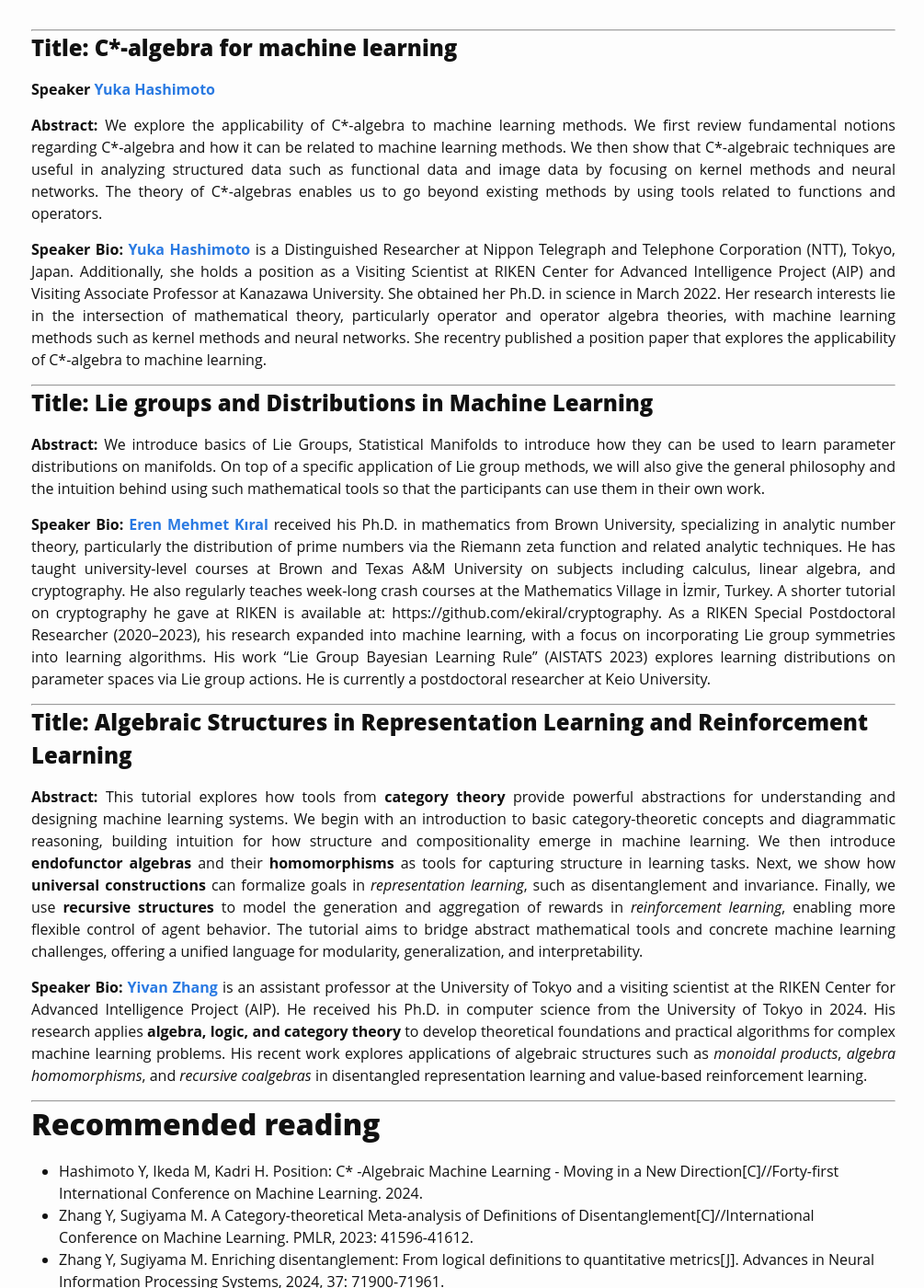
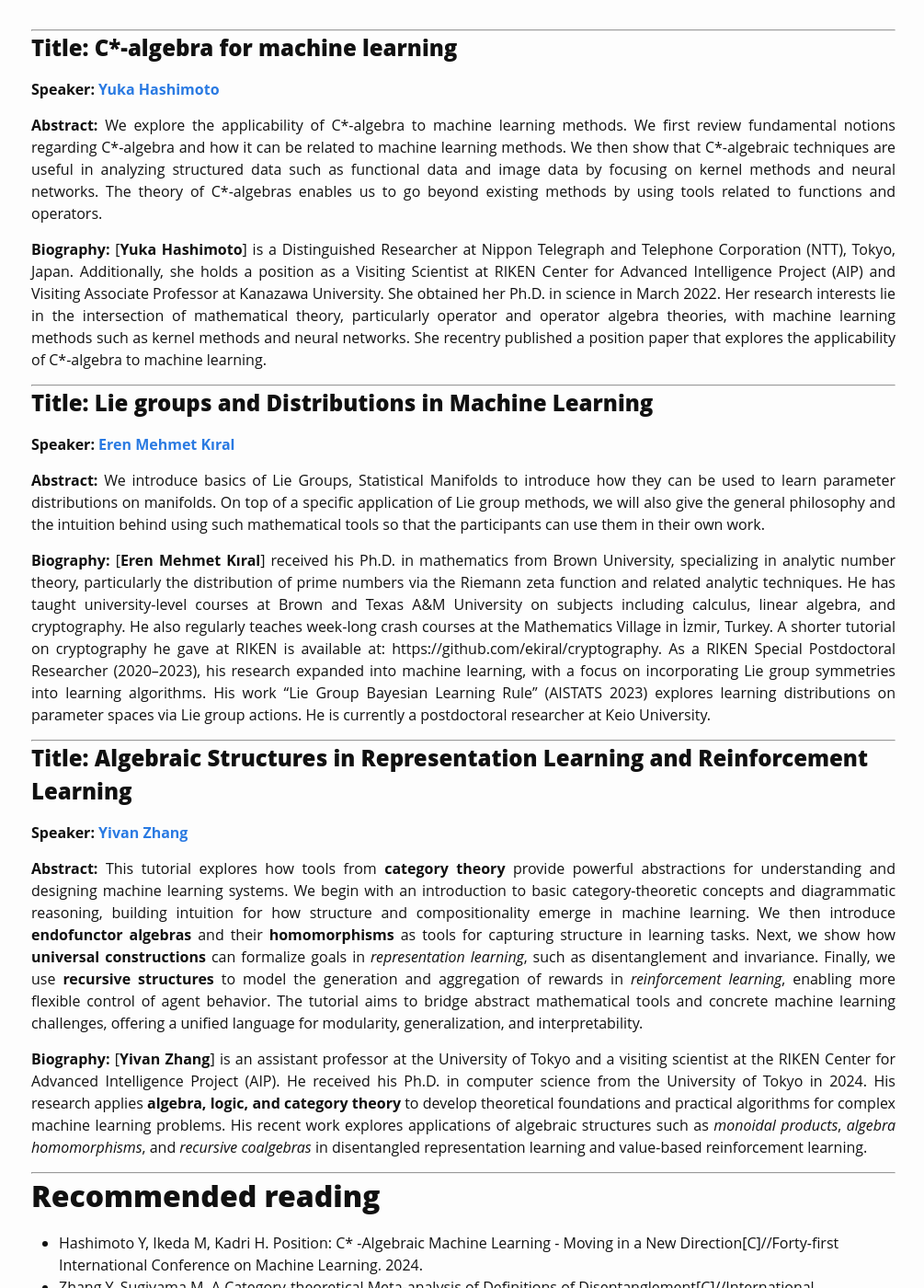
Before and after one commit to Algebra4AI/Algebra4AI.github.io, a Jekyll site: the page built from index.md, in a window 1280 px wide and 1400 px high, scrolled down 2006 px. Shown: the whole window at 92% size, without its empty margins (136-1141 px from the left). Built offline with Jekyll 4.4.1, drawn with Linux system fonts in a browser that asks for light colours; some web fonts are replaced.

Commit message:
Update index.md

```diff
--- a/index.md
+++ b/index.md
@@ -106,27 +106,31 @@ TBD
 
 ## Title: C*-algebra for machine learning
 
-**Speaker** [**Yuka Hashimoto**](https://www.rd.ntt/e/organization/researcher/special/s_083.html)
+**Speaker:** [**Yuka Hashimoto**](https://www.rd.ntt/e/organization/researcher/special/s_083.html)
 
 **Abstract:** We explore the applicability of C\*-algebra to machine learning methods. We first review fundamental notions regarding C\*-algebra and how it can be related to machine learning methods. We then show that C*-algebraic techniques are useful in analyzing structured data such as functional data and image data by focusing on kernel methods and neural networks. The theory of C\*-algebras enables us to go beyond existing methods by using tools related to functions and operators.
 
-**Speaker Bio:** [**Yuka Hashimoto**](https://www.rd.ntt/e/organization/researcher/special/s_083.html) is a Distinguished Researcher at Nippon Telegraph and Telephone Corporation (NTT), Tokyo, Japan. Additionally, she holds a position as a Visiting Scientist at RIKEN Center for Advanced Intelligence Project (AIP) and Visiting Associate Professor at Kanazawa University. She obtained her Ph.D. in science in March 2022. Her research interests lie in the intersection of mathematical theory, particularly operator and operator algebra theories, with machine learning methods such as kernel methods and neural networks. She recentry published a position paper that explores the applicability of C*-algebra to machine learning.
+**Biography:** [**Yuka Hashimoto**] is a Distinguished Researcher at Nippon Telegraph and Telephone Corporation (NTT), Tokyo, Japan. Additionally, she holds a position as a Visiting Scientist at RIKEN Center for Advanced Intelligence Project (AIP) and Visiting Associate Professor at Kanazawa University. She obtained her Ph.D. in science in March 2022. Her research interests lie in the intersection of mathematical theory, particularly operator and operator algebra theories, with machine learning methods such as kernel methods and neural networks. She recentry published a position paper that explores the applicability of C*-algebra to machine learning.
 
 ---
 
 ## Title: Lie groups and Distributions in Machine Learning
 
+**Speaker:** [**Eren Mehmet Kıral**](https://ekiral.github.io)
+
 **Abstract:**  We introduce basics of Lie Groups, Statistical Manifolds to introduce how they can be used to learn parameter distributions on manifolds. On top of a specific application of Lie group methods, we will also give the general philosophy and the intuition behind using such mathematical tools so that the participants can use them in their own work.
 
-**Speaker Bio:** [**Eren Mehmet Kıral**](https://ekiral.github.io) received his Ph.D. in mathematics from Brown University, specializing in analytic number theory, particularly the distribution of prime numbers via the Riemann zeta function and related analytic techniques. He has taught university-level courses at Brown and Texas A&M University on subjects including calculus, linear algebra, and cryptography. He also regularly teaches week-long crash courses at the Mathematics Village in İzmir, Turkey. A shorter tutorial on cryptography he gave at RIKEN is available at: https://github.com/ekiral/cryptography. As a RIKEN Special Postdoctoral Researcher (2020--2023), his research expanded into machine learning, with a focus on incorporating Lie group symmetries into learning algorithms. His work “Lie Group Bayesian Learning Rule” (AISTATS 2023) explores learning distributions on parameter spaces via Lie group actions. He is currently a postdoctoral researcher at Keio University.
+**Biography:** [**Eren Mehmet Kıral**] received his Ph.D. in mathematics from Brown University, specializing in analytic number theory, particularly the distribution of prime numbers via the Riemann zeta function and related analytic techniques. He has taught university-level courses at Brown and Texas A&M University on subjects including calculus, linear algebra, and cryptography. He also regularly teaches week-long crash courses at the Mathematics Village in İzmir, Turkey. A shorter tutorial on cryptography he gave at RIKEN is available at: https://github.com/ekiral/cryptography. As a RIKEN Special Postdoctoral Researcher (2020--2023), his research expanded into machine learning, with a focus on incorporating Lie group symmetries into learning algorithms. His work “Lie Group Bayesian Learning Rule” (AISTATS 2023) explores learning distributions on parameter spaces via Lie group actions. He is currently a postdoctoral researcher at Keio University.
 
 ---
 
 ## Title: Algebraic Structures in Representation Learning and Reinforcement Learning
 
+**Speaker:** [**Yivan Zhang**](https://yivan.xyz)
+
 **Abstract:** This tutorial explores how tools from **category theory** provide powerful abstractions for understanding and designing machine learning systems. We begin with an introduction to basic category-theoretic concepts and diagrammatic reasoning, building intuition for how structure and compositionality emerge in machine learning. We then introduce **endofunctor algebras** and their **homomorphisms** as tools for capturing structure in learning tasks. Next, we show how **universal constructions** can formalize goals in _representation learning_, such as disentanglement and invariance. Finally, we use **recursive structures** to model the generation and aggregation of rewards in _reinforcement learning_, enabling more flexible control of agent behavior. The tutorial aims to bridge abstract mathematical tools and concrete machine learning challenges, offering a unified language for modularity, generalization, and interpretability.
 
-**Speaker Bio:** [**Yivan Zhang**](https://yivan.xyz) is an assistant professor at the University of Tokyo and a visiting scientist at the RIKEN Center for Advanced Intelligence Project (AIP). He received his Ph.D. in computer science from the University of Tokyo in 2024. His research applies **algebra, logic, and category theory** to develop theoretical foundations and practical algorithms for complex machine learning problems. His recent work explores applications of algebraic structures such as _monoidal products_, _algebra homomorphisms_, and _recursive coalgebras_ in disentangled representation learning and value-based reinforcement learning.
+**Biography:** [**Yivan Zhang**] is an assistant professor at the University of Tokyo and a visiting scientist at the RIKEN Center for Advanced Intelligence Project (AIP). He received his Ph.D. in computer science from the University of Tokyo in 2024. His research applies **algebra, logic, and category theory** to develop theoretical foundations and practical algorithms for complex machine learning problems. His recent work explores applications of algebraic structures such as _monoidal products_, _algebra homomorphisms_, and _recursive coalgebras_ in disentangled representation learning and value-based reinforcement learning.
 
 ---
 
```
